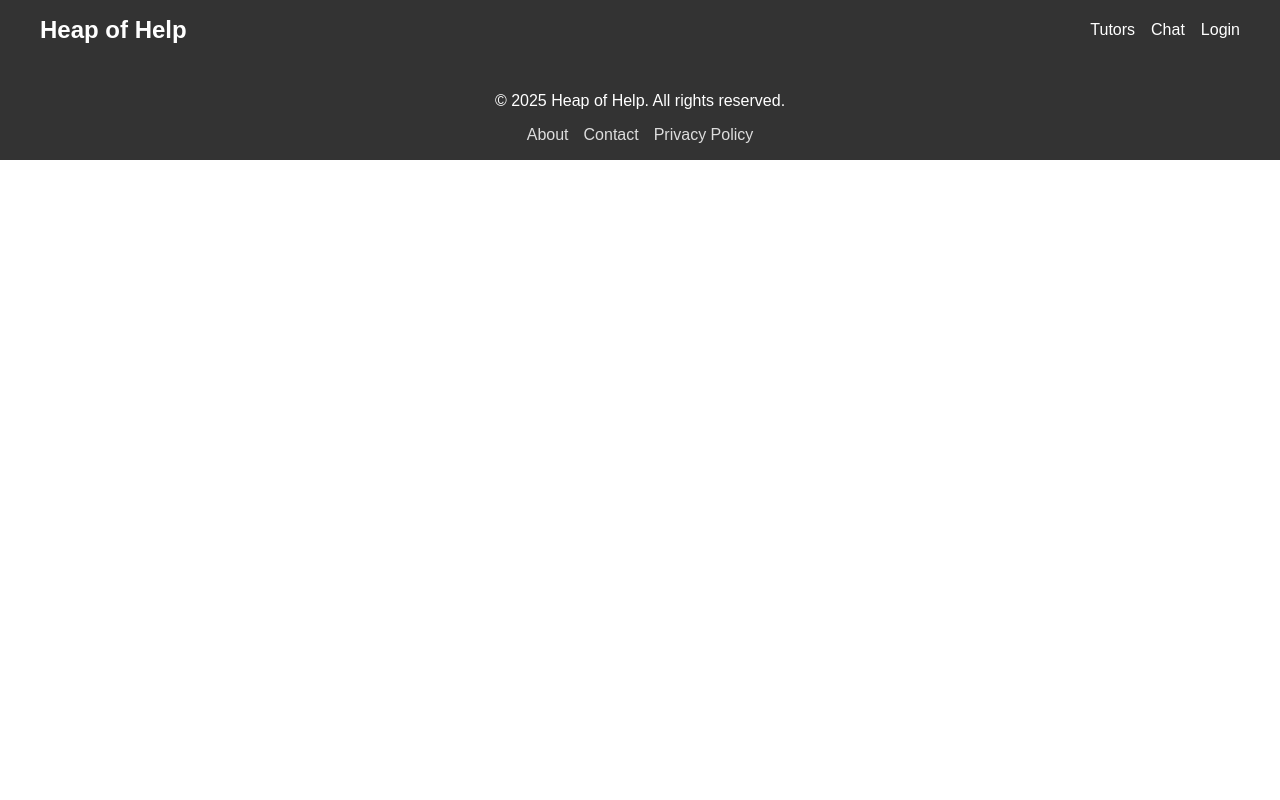
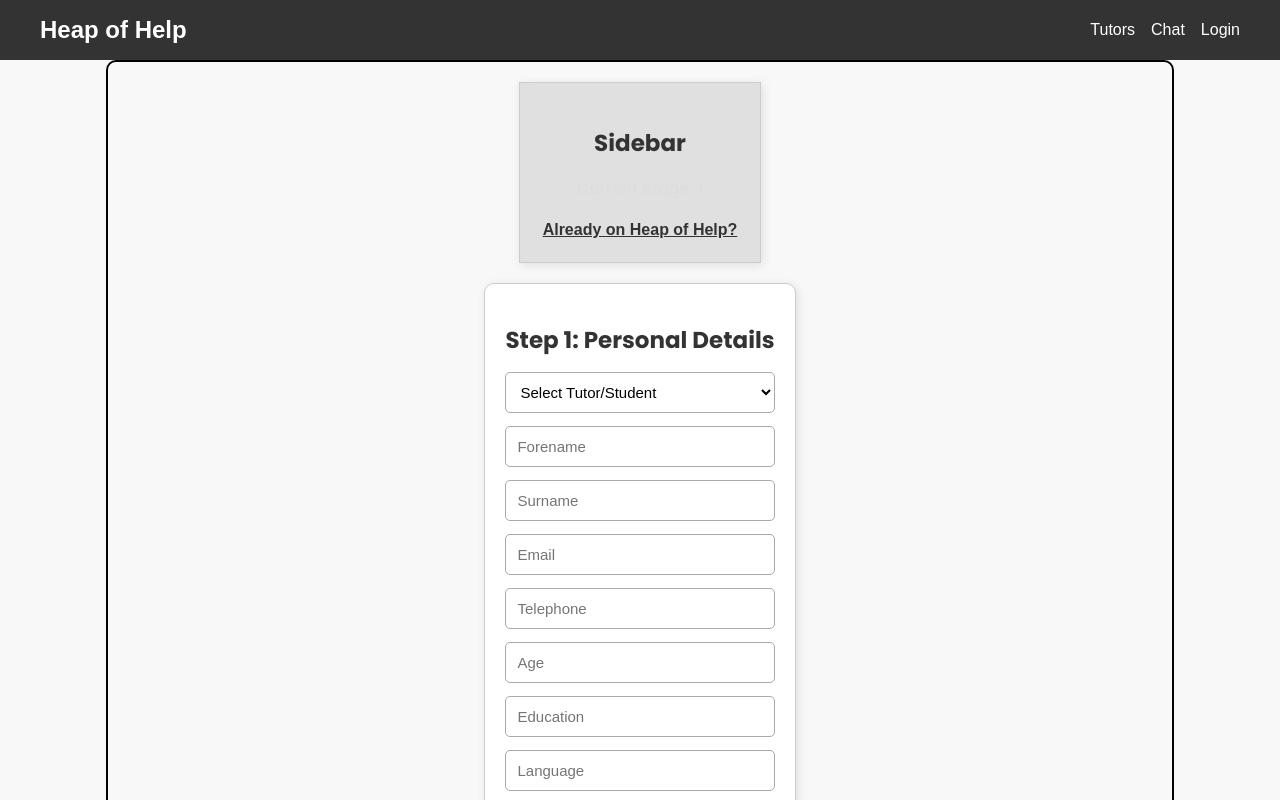
Before and after one commit to VladBagat/Heap-of-Help, a SvelteKit app: page /registration in a window 1280 px wide. Shown: the top 800 px of the page. Built offline with nearby package versions, Linux system fonts and the light colour scheme; no server answers.

Commit message:
Multi-page registration finally

```diff
--- a/src/routes/registration/+page.svelte
+++ b/src/routes/registration/+page.svelte
@@ -0,0 +1,298 @@
+<script lang="js">
+    let profile = $state('');
+    let forename = $state('');
+    let surname = $state('');
+    let age = $state('');
+    let county = $state('');
+    let email = $state('');
+    let phonenumber = $state('');
+    let language = $state('');
+    let timezone = $state('');
+    let username = $state('');
+    let password = $state('');
+    let confirm_password = $state('');
+    let description = $state('');
+
+    let currentStage = $state(1);
+
+    function nextStage() {
+      if (currentStage < 3) {
+        currentStage += 1;
+      }
+    }
+
+    function previousStage() {
+      if (currentStage > 1) {
+        currentStage -= 1;
+      }
+    }
+
+    import Password from '$lib/password.svelte';
+
+    async function registration()
+     {
+        console.log(profile)
+        console.log(forename)
+        console.log(surname)
+        console.log(email)
+        console.log(phonenumber)
+        console.log(language)
+        console.log(timezone)
+        console.log(username)
+        console.log(password)
+        console.log(confirm_password)
+        console.log0(description)
+
+        // If pass not valid, user isn't registered
+        let valid = Password_Validation(password, confirm_password)
+        if (valid === ''){
+            document.getElementById("error").innerHTML = ''
+            const payload = { profile: profile, forename: forename, surname: surname, email: email, phonenumber: phonenumber, language: language, timezone: timezone, username: username,  password: password, confirm_password: confirm_password, description: description};
+
+            const res = await fetch('api/student-reg', {
+                method: 'POST',
+                credentials: 'include',
+                headers: {
+                    'Content-Type': 'application/json',
+                },
+                body: JSON.stringify(payload),
+            });
+
+            const json = await res.json();
+
+            console.log(json)
+
+            if (json[0].success) {
+                IndexRedirect()
+            }
+        }
+        else{
+            console.log(valid);
+            document.getElementById("error").innerHTML = valid;
+        }
+    }
+
+
+    import { goto } from '$app/navigation';
+
+    function ToggleVisability(fieldId) {
+        const field = document.getElementById(fieldId);
+        // ? is a ternary operator, basically a one line if statement
+        // If password hidden when the toggle is pressed it wil be shown, otherwise it will be hidden
+        document.getElementById(fieldId).type = (field.type === "password") ? "text" : "password";
+    }
+
+    function LoginRedirect(){
+        goto('/login');
+    }
+
+    function IndexRedirect(){
+        goto('/index')
+    }
+
+    function submitForm() {
+      alert('Submit!');
+    }
+
+</script>
+
+  <div id="registration">
+    <div id="container">
+      <!-- Sidebar -->
+      <div id="sidebar">
+        <h3>Sidebar</h3>
+        <p>Current Stage: {currentStage}</p>
+        <button class="redirect" onclick={LoginRedirect}>Already on Heap of Help?</button>
+      </div>
+
+      <div id="form-content">
+        {#if currentStage === 1}
+          <h2>Step 1: Personal Details </h2>
+          <form>
+            <select id="selection" class="element">
+              <option value="" disabled selected>Select Tutor/Student</option>
+              <option value="tutor">Tutor</option>
+              <option value="tutee">Student</option>
+            </select>
+            <input class="element" type="text" bind:value={forename} placeholder="Forename" />
+            <input class="element" type="text" bind:value={surname} placeholder="Surname" />
+            <input class="element" type="text" bind:value={email} placeholder="Email" />
+            <input class="element" type="text" bind:value={phonenumber} placeholder="Telephone" />
+            <input class="element" type="text" bind:value={age} placeholder="Age" />
+            <input class="element" type="text" placeholder="Education" />
+            <input class="element" type="text" bind:value={language} placeholder="Language" />
+            <input class="element" type="text" bind:value={timezone} placeholder="Time Zone" />
+            <button type="button" onclick={nextStage}>Next</button>
+          </form>
+        {/if}
+
+        {#if currentStage === 2}
+          <h2>Step 2: Account Setup</h2>
+          <form>
+            <input class="element" type="text" bind:value={username} placeholder="Username" />
+            <div id="pass-inp" type= "text">
+              <Password class="element" bind:value={password}/>
+              <Password class="element" bind:value={confirm_password}/>
+            </div>
+            <input class="element" type="file" id="profile-pic" accept="image/*" />
+            <input class="element" type="text" bind:value={description} placeholder="Description" />
+            <button type="button" onclick={previousStage}>Back</button>
+            <button type="button" onclick={nextStage}>Next</button>
+          </form>
+        {/if}
+
+        {#if currentStage === 3}
+          <h2>Step 3: Selecting Tags </h2>
+          <form onsubmit={submitForm}>
+            <div id="tags">
+              <button class="tag_btn" data-value="Theoretical Computer Science"> Theoretical Computer Science</button>
+              <button class="tag_btn" data-value="Computer Systems and Architecture"> Computer Systems and Architecture</button>
+              <button class="tag_btn" data-value="Artificial Intelligence & Machine Learning"> Artificial Intelligence & Machine Learning</button>
+              <button class="tag_btn" data-value="Software Engineering"> Software Engineering</button>
+            </div>
+            <button type="button" onclick={previousStage}>Back</button>
+            <button type="submit">Submit</button>
+          </form>
+        {/if}
+      </div>
+    </div>
+  </div>
+
+  <style>
+    @import url('https://fonts.googleapis.com/css2?family=Poppins:wght@500;700&display=swap');
+
+    #registration {
+      display: flex;
+      justify-content: center;
+      align-items: flex-start;
+      background-color: #f8f8f8;
+      height: 100vh;
+    }
+
+    #selection {
+      padding: 10px;
+      border: 1px solid #aaa;
+      font-size: 15px;
+      border-radius: 5px;
+      width: 100%;
+      box-sizing: border-box;
+      background-color: white;
+      cursor: pointer;
+    }
+
+    #tags {
+      display: flex;
+      justify-content: center;
+      gap: 20px;
+      flex-wrap: wrap;
+      margin-top: 20px;
+    }
+
+    .tag_btn {
+      padding: 12px 20px;
+      background-color: grey;
+      color: white;
+      border: none;
+      border-radius: 5px;
+      cursor: pointer;
+      font-size: 14px;
+      font-weight: bold;
+      transition: background-color 0.3s ease, transform 0.1s ease;
+    }
+
+    .tag_btn:hover {
+      background-color: #2980b9;
+      transform: scale(1.05);
+    }
+
+    #container {
+      display: flex;
+      justify-content: flex-start;
+      gap: 20px;
+      width: 80%;
+      padding: 20px;
+      position: relative;
+    }
+
+    #sidebar {
+      position: sticky;
+      top: 0;
+      width: 200px;
+      height: 100%;
+      background-color: #e0e0e0;
+      box-shadow: 2px 2px 10px rgba(0, 0, 0, 0.1);
+      padding: 20px;
+      border: 1px solid #ccc;
+      font-family: 'Poppins', sans-serif;
+    }
+
+    #form-content {
+      flex-grow: 1;
+      padding: 20px;
+      background-color: #ffffff;
+      border: 1px solid #ccc;
+      border-radius: 10px;
+      box-shadow: 2px 2px 10px
+      rgba(0, 0, 0, 0.1);
+    }
+
+    #pass-inp {
+      display: flex;
+      flex-direction: column;
+      gap: 13px;
+      width: 100%;
+    }
+
+    #pass-inp .element {
+      padding: 11px;
+      border: 1px solid #aaa;
+      font-size: 15px;
+      border-radius: 5px;
+      width: 100%;
+      box-sizing: border-box;
+    }
+
+    form {
+      display: flex;
+      flex-direction: column;
+      gap: 13px;
+    }
+
+    .element {
+      padding: 11px;
+      border: 1px solid #aaa;
+      font-size: 15px;
+      border-radius: 5px;
+    }
+
+    h2 {
+      font-family: 'Poppins', sans-serif;
+      font-size: 23px;
+      color: #333;
+      margin-bottom: 15px;
+    }
+
+    h3 {
+      font-family: 'Poppins', sans-serif;
+      font-size: 23px;
+      color: #333;
+      margin-bottom: 15px;
+    }
+
+    button {
+      padding: 12px;
+      background-color: #d3d3d3;
+      color: #333;
+      border: none;
+      border-radius: 5px;
+      cursor: pointer;
+      font-weight: bold;
+      transition: background-color 0.3s ease, transform 0.1s ease;
+    }
+
+    button:hover {
+      background-color: #b0b0b0;
+      transform: scale(1.02);
+    }
+
+  </style>
```
